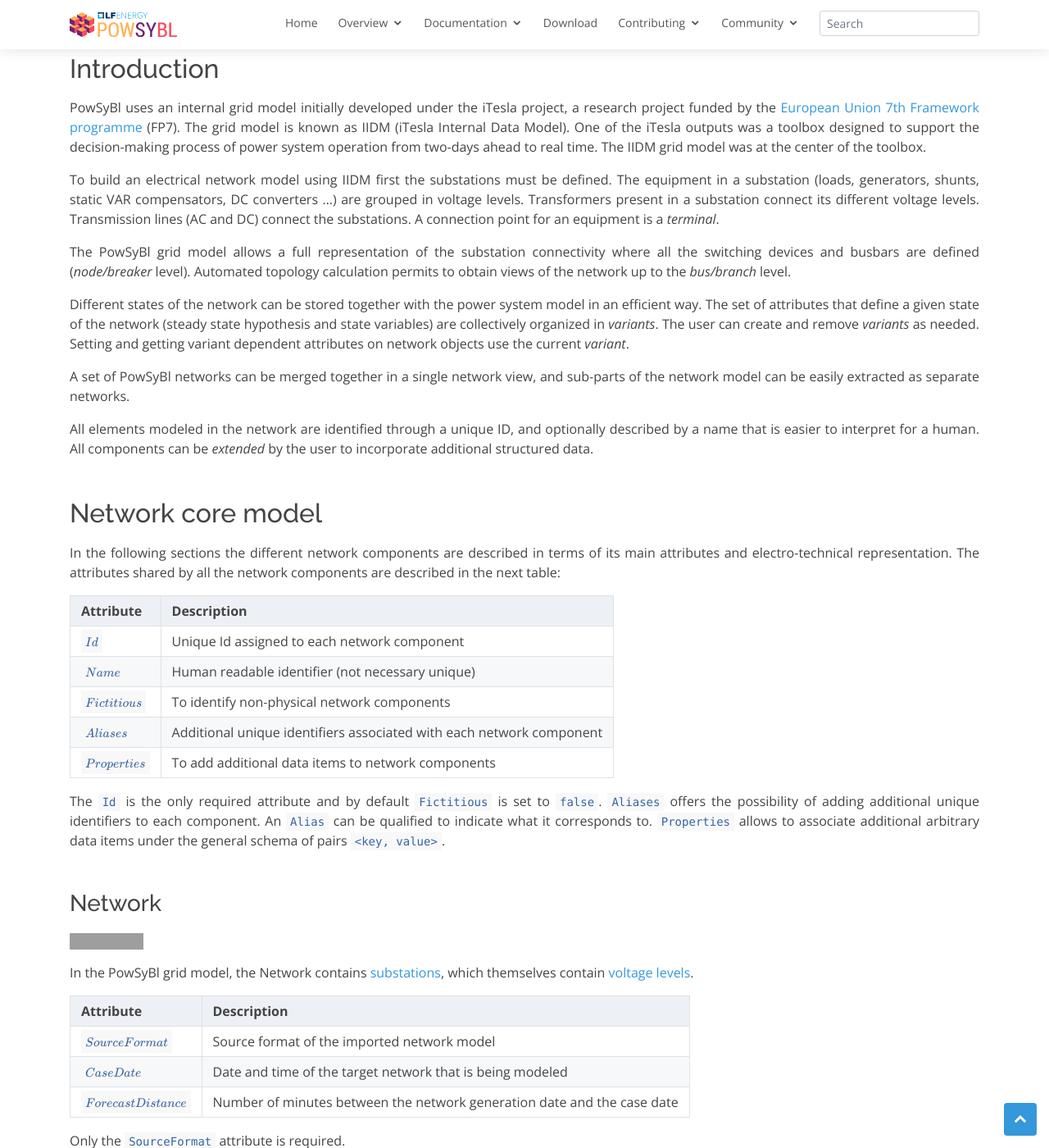
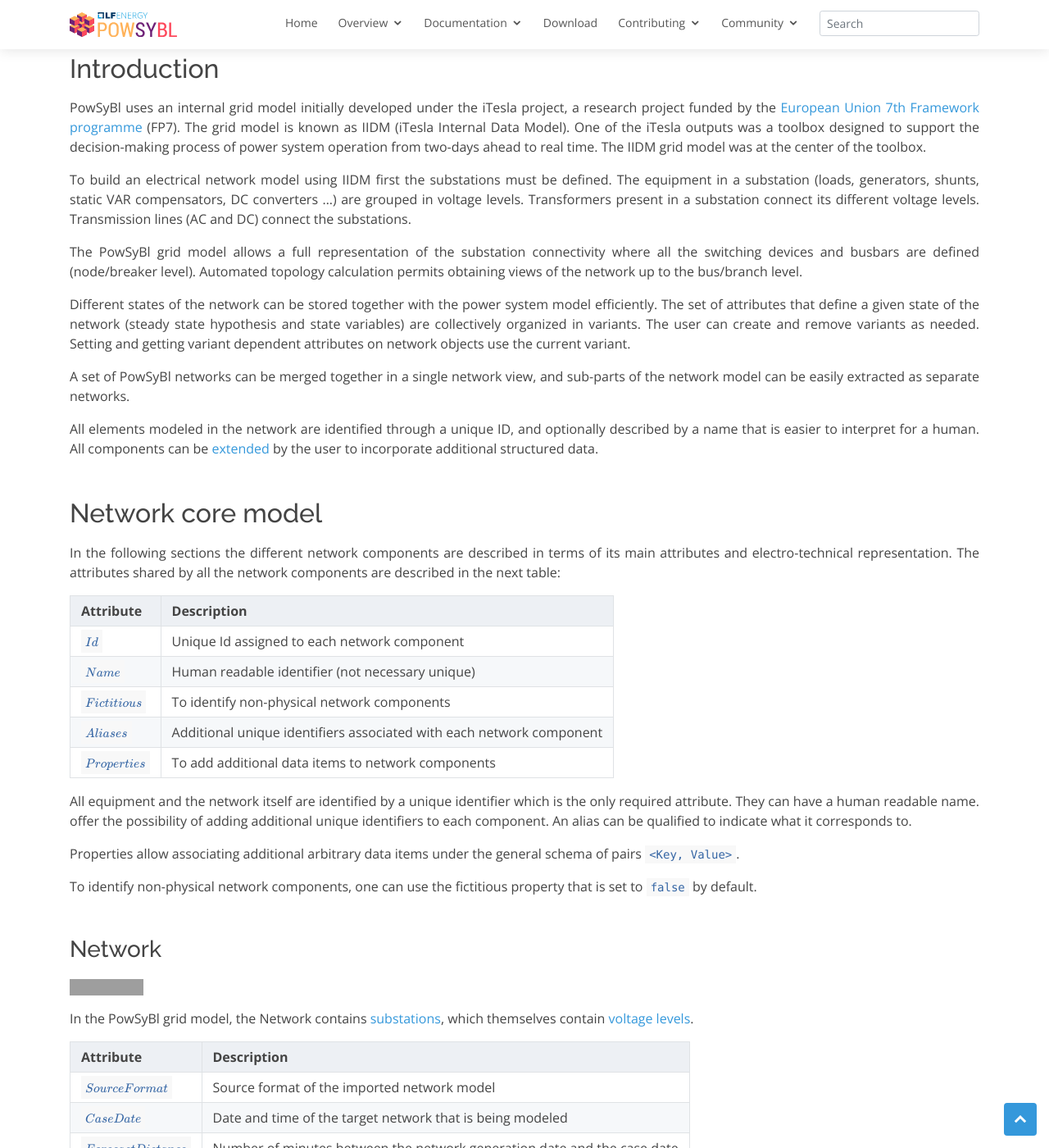
Before and after one commit to powsybl/powsybl.github.io, a Jekyll site: the page built from pages/documentation/grid/model/index.md, in a window 1280 px wide and 1400 px high, scrolled down 795 px. Shown: the whole window at 82% size. Built offline with Jekyll 4.4.1, drawn with Linux system fonts in a browser that asks for light colours; our own code applies the rules of GitHub Pages for plain Markdown files; some of the changed text lies outside the part shown; grey boxes are pictures that could not be loaded.

Commit message:
Small fixes - replace span.heading by a.heading to create anchors and replace all occurrences - fix some inconsistencies in grid model - fix one typo in itools/index.md
Signed-off-by: Mathieu BAGUE <mathieu.bague@rte-france.com>

```diff
--- a/assets/css/powsybl.css
+++ b/assets/css/powsybl.css
@@ -19,7 +19,7 @@
     margin-bottom: 1rem;
 }
 
-span.heading {
+a.heading {
     margin-top: -4rem;
     padding-top: 4rem;
 }
--- a/pages/documentation/grid/model/index.md
+++ b/pages/documentation/grid/model/index.md
@@ -12,15 +12,15 @@
 
 PowSyBl uses an internal grid model initially developed under the iTesla project, a research project funded by the [European Union 7th Framework programme](https://cordis.europa.eu/project/id/283012) (FP7). The grid model is known as IIDM (iTesla Internal Data Model). One of the iTesla outputs was a toolbox designed to support the decision-making process of power system operation from two-days ahead to real time. The IIDM grid model was at the center of the toolbox.
 
-To build an electrical network model using IIDM first the substations must be defined. The equipment in a substation (loads, generators, shunts, static VAR compensators, DC converters ...) are grouped in voltage levels. Transformers present in a substation connect its different voltage levels. Transmission lines (AC and DC) connect the substations. A connection point for an equipment is a _terminal_.
+To build an electrical network model using IIDM first the substations must be defined. The equipment in a substation (loads, generators, shunts, static VAR compensators, DC converters ...) are grouped in voltage levels. Transformers present in a substation connect its different voltage levels. Transmission lines (AC and DC) connect the substations.
 
-The PowSyBl grid model allows a full representation of the substation connectivity where all the switching devices and busbars are defined (_node/breaker_ level). Automated topology calculation permits to obtain views of the network up to the _bus/branch_ level.
+The PowSyBl grid model allows a full representation of the substation connectivity where all the switching devices and busbars are defined (node/breaker level). Automated topology calculation permits obtaining views of the network up to the bus/branch level.
 
-Different states of the network can be stored together with the power system model in an efficient way. The set of attributes that define a given state of the network (steady state hypothesis and state variables) are collectively organized in _variants_. The user can create and remove _variants_ as needed. Setting and getting variant dependent attributes on network objects use the current _variant_.
+Different states of the network can be stored together with the power system model efficiently. The set of attributes that define a given state of the network (steady state hypothesis and state variables) are collectively organized in variants. The user can create and remove variants as needed. Setting and getting variant dependent attributes on network objects use the current variant.
 
 A set of PowSyBl networks can be merged together in a single network view, and sub-parts of the network model can be easily extracted as separate networks.
 
-All elements modeled in the network are identified through a unique ID, and optionally described by a name that is easier to interpret for a human. All components can be _extended_ by the user to incorporate additional structured data.
+All elements modeled in the network are identified through a unique ID, and optionally described by a name that is easier to interpret for a human. All components can be [extended](extensions.md) by the user to incorporate additional structured data.
 
 ## Network core model
 
@@ -34,7 +34,11 @@
 | $$Aliases$$ | Additional unique identifiers associated with each network component |
 | $$Properties$$ | To add additional data items to network components |
 
-The `Id` is the only required attribute and by default `Fictitious` is set to `false`. `Aliases` offers the possibility of adding additional unique identifiers to each component. An `Alias` can be qualified to indicate what it corresponds to. `Properties` allows to associate additional arbitrary data items under the general schema of pairs `<key, value>`.
+All equipment and the network itself are identified by a unique identifier which is the only required attribute. They can have a human readable name. offer the possibility of adding additional unique identifiers to each component. An alias can be qualified to indicate what it corresponds to.
+
+Properties allow associating additional arbitrary data items under the general schema of pairs `<Key, Value>`.
+
+To identify non-physical network components, one can use the fictitious property that is set to `false` by default.
 
 ### Network
 [![Javadoc](https://img.shields.io/badge/-javadoc-blue.svg)](https://javadoc.io/doc/com.powsybl/powsybl-core/latest/com/powsybl/iidm/network/Network.html)
@@ -47,7 +51,7 @@
 | $$CaseDate$$ | Date and time of the target network that is being modeled |
 | $$ForecastDistance$$ | Number of minutes between the network generation date and the case date |
 
-Only the `SourceFormat` attribute is required.
+The `SourceFormat` attribute is a required attribute that indicates the origin of the network model automatically set by the [importers](../../index.html#grid-formats). If the case date and the forecast distance cannot be found in the case file, the network is considered as a snapshot: the case date is set to the current date, and the forecast distance is set to `0`.
 
 ### Substation
 [![Javadoc](https://img.shields.io/badge/-javadoc-blue.svg)](https://javadoc.io/doc/com.powsybl/powsybl-core/latest/com/powsybl/iidm/network/Substation.html)
@@ -77,13 +81,11 @@
 
 Only `NominalVoltage` and `TopologyKind` are required.
 
-The [Slack Terminal](extensions.md#slack-terminal) extension defines the terminal marking which bus will be used to balance the active and reactive power in load flow analysis.
+The connectivity in each voltage level of the network can be defined at one of two levels: `node/breaker` or `bus/breaker`. The connectivity level can be different in each voltage level of the model.
 
-The connectivity in each voltage level of the network can be defined at one of two levels: **node/breaker** or **bus/breaker**.
+In `node/breaker` the connectivity is described with the finest level of detail and can provide an exact field representation. This level could be described as a graph structure where the vertices are `Nodes` and the edges are `Switches` (breakers, disconnectors) or internal connections. Each equipment is associated to one `Node` (busbar sections, loads, generators, ..), two `Nodes` (transmission lines, two-windings transformers, ...) or three `Nodes` (three-windings transformers). Each `Node` can only have one associated equipment. `Nodes` do not have an alphanumeric `Id` or `Name`, they are identified by an integer.
 
-In **node/breaker** the connectivity is described with the finest level of detail and can provide an exact field representation. This level could be described as a graph structure where the vertices are `Nodes` and the edges are `Switches` (breakers, disconnectors) or internal connections. Each equipment is associated to one `Node` (busbar sections, loads, generators, ..), two `Nodes` (transmission lines, two-windings transformers, ...) or three `Nodes` (three-windings transformers). Each `Node` can only have one associated equipment. `Nodes` do not have an alphanumeric `Id` or `name`.
-
-Using **bus/breaker** the voltage level connectivity is described with a coarser level of detail. In this case the vertices of the graph are `Buses`, defined explicitly by the user. A `Bus` has an `Id`, and may have a `name`. Each equipment defines the bus or buses to which it is connected. `Switches` can be defined between buses.
+Using `bus/breaker` the voltage level connectivity is described with a coarser level of detail. In this case the vertices of the graph are `Buses`, defined explicitly by the user. A `Bus` has an `Id`, and may have a `Name`. Each equipment defines the bus or buses to which it is connected. `Switches` can be defined between buses.
 
 PowSyBl provides an integrated topology processor that allows to automatically obtain a bus/breaker view from a node/breaker definition, and a bus/branch view from a bus/breaker view or definition. It builds the topology views from the open/close status of `Switches`. `Switches` marked as `retained` in the node/breaker level are preserved in the bus/breaker view.
 
@@ -91,20 +93,22 @@
 
 ![VoltageLevel](img/index/voltage-level.svg){: width="100%" .center-image}
 
-When defining the model, the user has to specify how the different equipment connect to the network. The connectivity level can be different in each voltage level of the model. If the voltage level is built at node/breaker level, the user has to specify a `Node` when adding an equipment to the model. If the user is building using bus/breaker level, the `ConnectableBus` of the equipment must be specified. If the equipment connection to the network is closed, then the attribute `Bus` must be set and must be equal to `ConnectableBus`. Using this information, the model creates a `Terminal` that will be used to manage the point of connection of the equipment to the network.
+When defining the model, the user has to specify how the different equipment connect to the network. If the voltage level is built at node/breaker level, the user has to specify a `Node` when adding equipment to the model. If the user is building using bus/breaker level, the `Bus` of the equipment must be specified. Using this information, the model creates a `Terminal` that will be used to manage the point of connection of the equipment to the network.
 
+**Available extensions**
+
+The [Slack Terminal](extensions.md#slack-terminal) extension defines the `Terminal` marking which bus will be used to balance the active and reactive power in load flow analysis.
 
 ### Generator
 [![Javadoc](https://img.shields.io/badge/-javadoc-blue.svg)](https://javadoc.io/doc/com.powsybl/powsybl-core/latest/com/powsybl/iidm/network/Generator.html)
 
-A generator is an active equipment that injects active power, and injects or consumes reactive power.
-It may be controlled to hold a voltage or reactive setpoint somewhere in the network (not necessarily directly where it is connected).
+A generator is an active equipment that injects active power, and injects or consumes reactive power. It may be controlled to hold a voltage or reactive setpoint somewhere in the network (not necessarily directly where it is connected).
 
 | Attribute | Unit | Description |
 | --------- | ---- | ----------- |
 | $$MinP$$ | MW | Minimum generator active power output |
 | $$MaxP$$ | MW | Maximum generator active power output |
-| $$ReactiveLimits$$ | Mvar | Operational limits of the generator (P/Q/V diagram) |
+| $$ReactiveLimits$$ | MVar | Operational limits of the generator (P/Q/V diagram) |
 | $$RatedS$$ | MVA | The rated nominal power |
 | $$TargetP$$ | MW | The active power target |
 | $$TargetQ$$ | MVAr | The reactive power target |
```
Also changed, not shown: other parts of pages/documentation/grid/model/index.md (+2 -4 lines), pages/contributing/technical-charter.md (+2 -2 lines), pages/documentation/glossary.md (+3 -8 lines), pages/documentation/user/itools/index.md (+2 -2 lines), pages/overview/license.md (+5 -5 lines).
